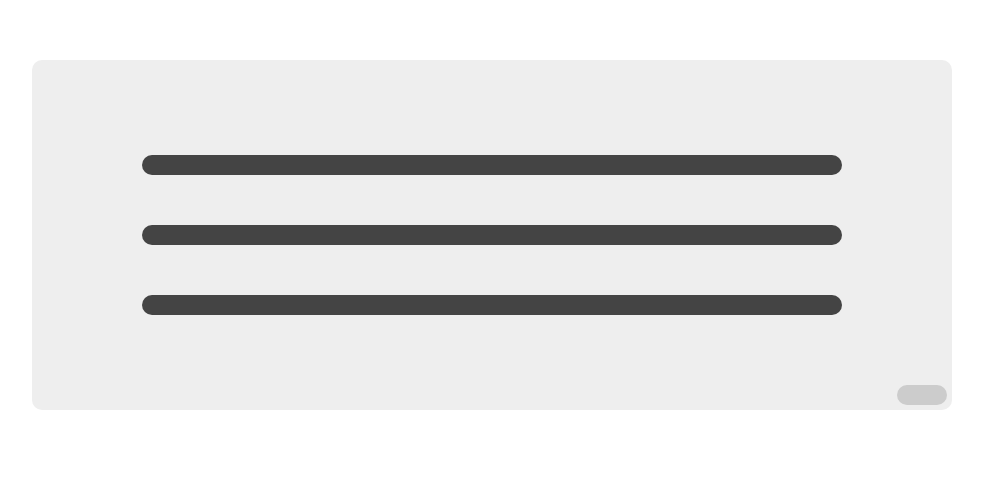
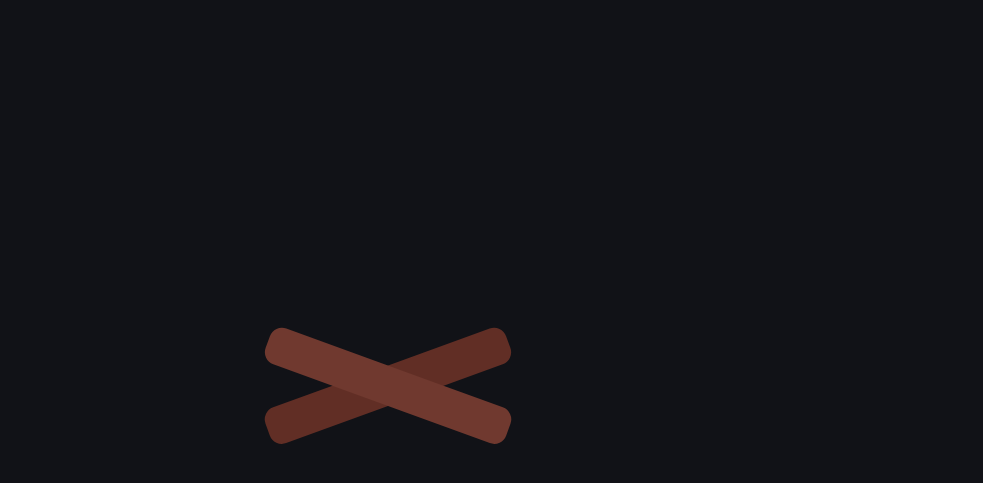
Before and after one commit to ABHISHEK-G0YAL/flame-reactor, a React (Create React App) app: page / in a window 1280 px wide. Shown: the part 123-606 px from the top of the page, without its empty margins (252-1235 px from the left). Built offline with nearby package versions, Linux system fonts and the light colour scheme.

Commit message:
use fire instead of heater

```diff
--- a/src/App.js
+++ b/src/App.js
@@ -1,10 +1,10 @@
 import React from 'react';
-import Heater from './heater';
+import Fire from './fire';
 
 function App() {
   return (
     <div className="App">
-      <Heater />
+      <Fire />
     </div>
   );
 }
```
